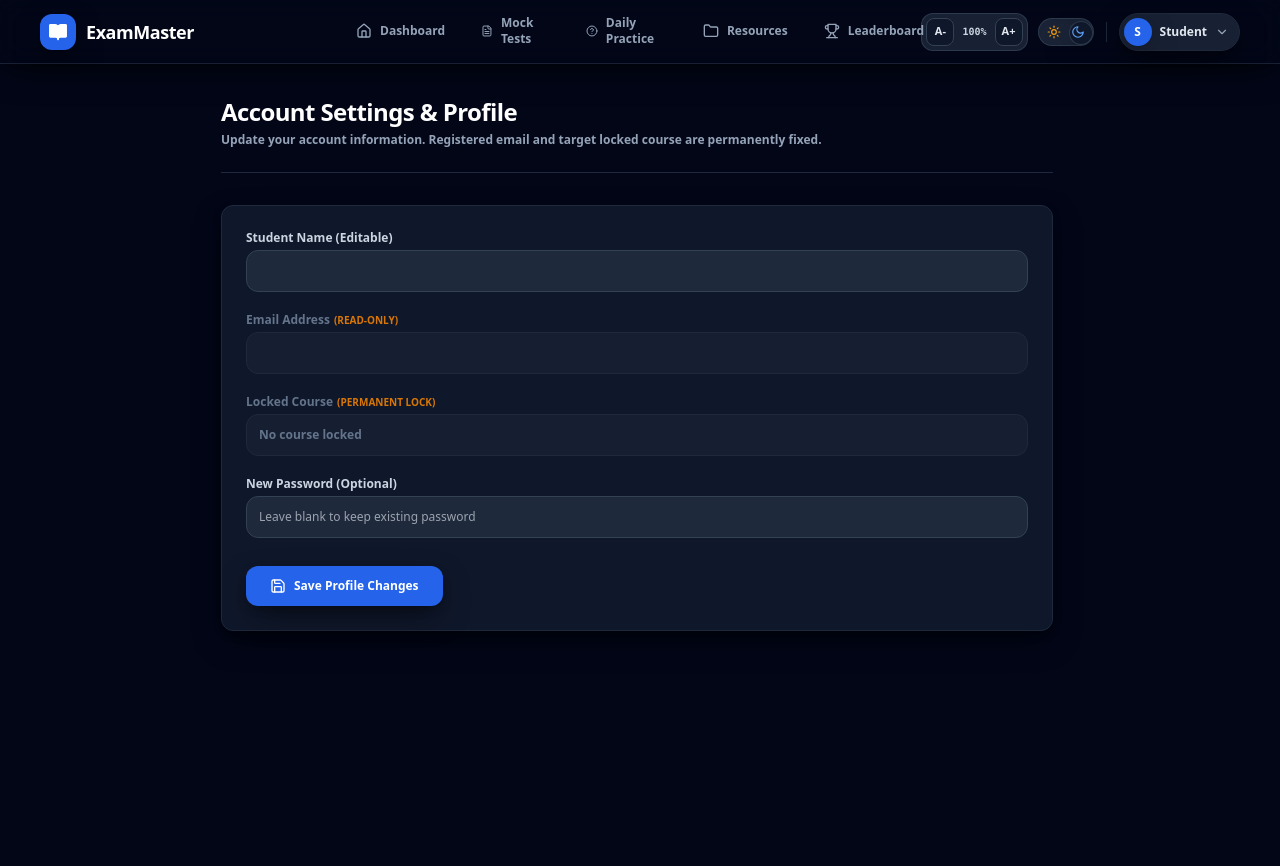
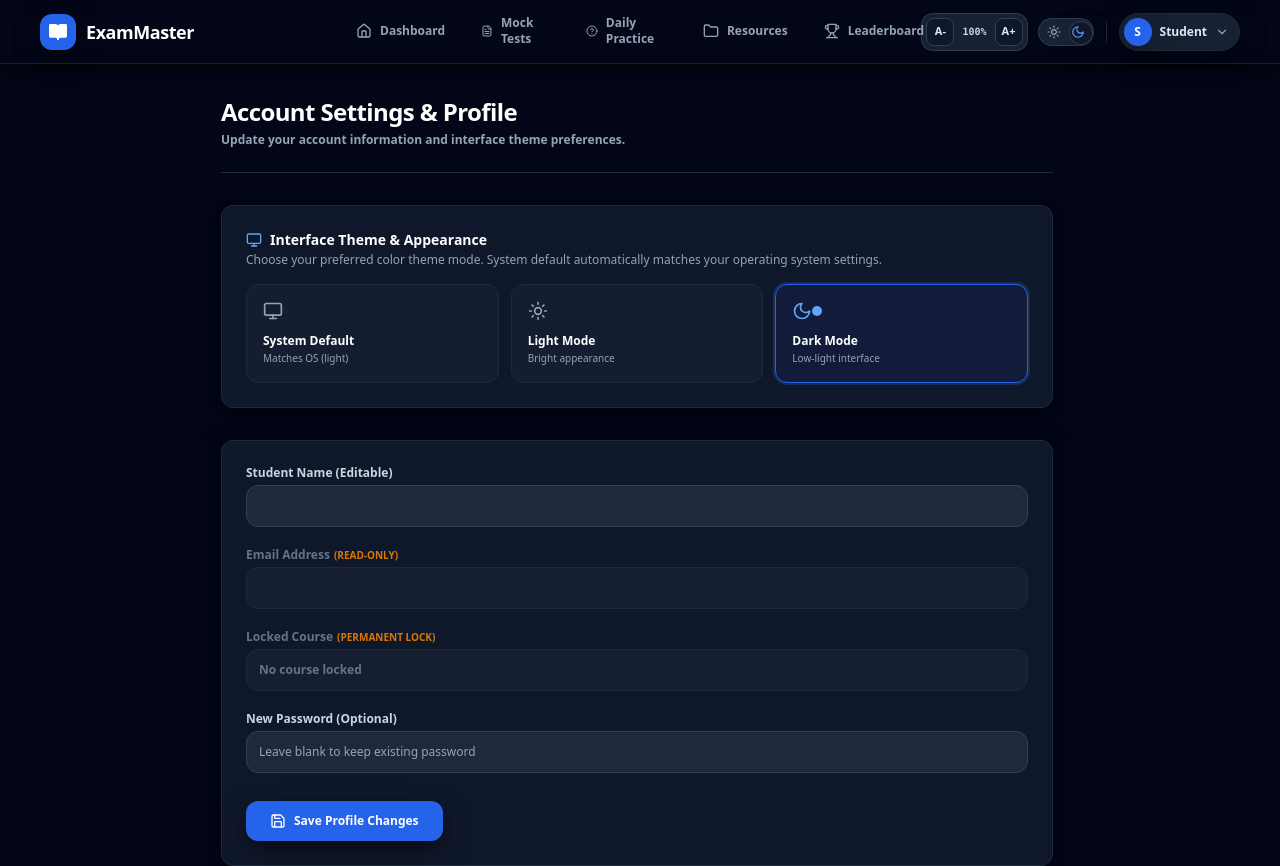
Before and after one commit to VeilSide2004/ExamMaster, a Next.js app: page /profile in a window 1280 px wide. Both pictures are taken after a click on the button "Toggle theme mode". Built offline with nearby package versions, Linux system fonts and the light colour scheme; no server answers.

Commit message:
feat: add 3-option Theme Preference (System Default, Light, Dark) in Profile Settings and sync header slider knob position

```diff
--- a/src/app/profile/page.tsx
+++ b/src/app/profile/page.tsx
@@ -1,8 +1,8 @@
 'use client';
 
 import React, { useEffect, useState } from 'react';
-import { StudentHeader } from '@/components/layout/StudentHeader';
-import { User as UserIcon, Lock, Mail, BookOpen, Save, ShieldCheck } from 'lucide-react';
+import { User as UserIcon, Lock, Mail, BookOpen, Save, ShieldCheck, Monitor, Sun, Moon } from 'lucide-react';
+import { getThemePreference, applyTheme, ThemePreference, getResolvedTheme } from '@/lib/theme';
 
 export default function ProfilePage() {
   const [userData, setUserData] = useState<any>(null);
@@ -12,7 +12,17 @@
   const [saving, setSaving] = useState(false);
   const [message, setMessage] = useState('');
 
+  // Theme Preference State
+  const [themePref, setThemePref] = useState<ThemePreference>('system');
+
   useEffect(() => {
+    setThemePref(getThemePreference());
+
+    const handleThemeChange = () => {
+      setThemePref(getThemePreference());
+    };
+    window.addEventListener('exammaster_theme_change', handleThemeChange);
+
     fetch('/api/auth/me')
       .then((res) => res.json())
       .then((data) => {
@@ -23,7 +33,16 @@
       })
       .catch(console.error)
       .finally(() => setLoading(false));
+
+    return () => window.removeEventListener('exammaster_theme_change', handleThemeChange);
   }, []);
+
+  const handleThemeSelect = (pref: ThemePreference) => {
+    setThemePref(pref);
+    applyTheme(pref);
+    setMessage(`Theme changed to ${pref === 'system' ? 'System Default' : pref === 'dark' ? 'Dark Mode' : 'Light Mode'}`);
+    setTimeout(() => setMessage(''), 3000);
+  };
 
   const handleSaveProfile = async (e: React.FormEvent) => {
     e.preventDefault();
@@ -51,19 +70,109 @@
   return (
     <div className="min-h-screen bg-[#F8FAFC] dark:bg-slate-950 text-slate-900 dark:text-slate-100 flex flex-col font-sans">
       <main className="max-w-4xl w-full mx-auto px-4 sm:px-8 py-8 space-y-8 flex-1 pb-24 lg:pb-0">
+
+        {/* Header */}
         <div className="border-b border-slate-200/80 dark:border-slate-800 pb-6">
           <h1 className="text-2xl font-black text-slate-900 dark:text-white tracking-tight">Account Settings & Profile</h1>
           <p className="text-xs font-semibold text-slate-500 dark:text-slate-400 mt-1">
-            Update your account information. Registered email and target locked course are permanently fixed.
+            Update your account information and interface theme preferences.
           </p>
         </div>
 
         {message && (
-          <div className="p-4 bg-emerald-50 border border-emerald-300 text-emerald-800 text-xs rounded-xl font-bold">
+          <div className="p-4 bg-emerald-50 dark:bg-emerald-950/60 border border-emerald-300 dark:border-emerald-800 text-emerald-800 dark:text-emerald-300 text-xs rounded-xl font-bold">
             {message}
           </div>
         )}
 
+        {/* Theme Settings Selector */}
+        <div className="bg-white dark:bg-slate-900 border border-slate-200/80 dark:border-slate-800 rounded-2xl p-6 shadow-xs space-y-4">
+          <div>
+            <h3 className="text-sm font-extrabold text-slate-900 dark:text-white flex items-center gap-2">
+              <Monitor className="w-4 h-4 text-blue-600 dark:text-blue-400" />
+              Interface Theme & Appearance
+            </h3>
+            <p className="text-xs text-slate-500 dark:text-slate-400 mt-0.5">
+              Choose your preferred color theme mode. System default automatically matches your operating system settings.
+            </p>
+          </div>
+
+          <div className="grid grid-cols-1 sm:grid-cols-3 gap-3">
+            {/* System Default Option */}
+            <button
+              type="button"
+              onClick={() => handleThemeSelect('system')}
+              className={`p-4 rounded-xl border text-left transition-all flex flex-col justify-between space-y-3 ${
+                themePref === 'system'
+                  ? 'border-blue-600 bg-blue-50/60 dark:bg-blue-950/40 ring-2 ring-blue-500/20'
+                  : 'border-slate-200 dark:border-slate-800 hover:border-slate-300 dark:hover:border-slate-700 bg-slate-50 dark:bg-slate-800/40'
+              }`}
+            >
+              <div className="flex items-center justify-between">
+                <Monitor className={`w-5 h-5 ${themePref === 'system' ? 'text-blue-600 dark:text-blue-400' : 'text-slate-400'}`} />
+                {themePref === 'system' && (
+                  <span className="w-2.5 h-2.5 rounded-full bg-blue-600 dark:bg-blue-400 animate-pulse" />
+                )}
+              </div>
+              <div>
+                <p className="text-xs font-black text-slate-900 dark:text-white">System Default</p>
+                <p className="text-[10px] text-slate-500 dark:text-slate-400 font-medium mt-0.5">
+                  Matches OS ({getResolvedTheme('system')})
+                </p>
+              </div>
+            </button>
+
+            {/* Light Mode Option */}
+            <button
+              type="button"
+              onClick={() => handleThemeSelect('light')}
+              className={`p-4 rounded-xl border text-left transition-all flex flex-col justify-between space-y-3 ${
+                themePref === 'light'
+                  ? 'border-blue-600 bg-blue-50/60 dark:bg-blue-950/40 ring-2 ring-blue-500/20'
+                  : 'border-slate-200 dark:border-slate-800 hover:border-slate-300 dark:hover:border-slate-700 bg-slate-50 dark:bg-slate-800/40'
+              }`}
+            >
+              <div className="flex items-center justify-between">
+                <Sun className={`w-5 h-5 ${themePref === 'light' ? 'text-amber-500' : 'text-slate-400'}`} />
+                {themePref === 'light' && (
+                  <span className="w-2.5 h-2.5 rounded-full bg-blue-600 dark:bg-blue-400" />
+                )}
+              </div>
+              <div>
+                <p className="text-xs font-black text-slate-900 dark:text-white">Light Mode</p>
+                <p className="text-[10px] text-slate-500 dark:text-slate-400 font-medium mt-0.5">
+                  Bright appearance
+                </p>
+              </div>
+            </button>
+
+            {/* Dark Mode Option */}
+            <button
+              type="button"
+              onClick={() => handleThemeSelect('dark')}
+              className={`p-4 rounded-xl border text-left transition-all flex flex-col justify-between space-y-3 ${
+                themePref === 'dark'
+                  ? 'border-blue-600 bg-blue-50/60 dark:bg-blue-950/40 ring-2 ring-blue-500/20'
+                  : 'border-slate-200 dark:border-slate-800 hover:border-slate-300 dark:hover:border-slate-700 bg-slate-50 dark:bg-slate-800/40'
+              }`}
+            >
+              <div className="flex items-center justify-between">
+                <Moon className={`w-5 h-5 ${themePref === 'dark' ? 'text-blue-400' : 'text-slate-400'}`} />
+                {themePref === 'dark' && (
+                  <span className="w-2.5 h-2.5 rounded-full bg-blue-600 dark:bg-blue-400" />
+                )}
+              </div>
+              <div>
+                <p className="text-xs font-black text-slate-900 dark:text-white">Dark Mode</p>
+                <p className="text-[10px] text-slate-500 dark:text-slate-400 font-medium mt-0.5">
+                  Low-light interface
+                </p>
+              </div>
+            </button>
+          </div>
+        </div>
+
+        {/* Profile Info Form */}
         <div className="bg-white dark:bg-slate-900 border border-slate-200/80 dark:border-slate-800 rounded-2xl p-6 shadow-xs">
           <form onSubmit={handleSaveProfile} className="space-y-5">
             <div>
--- a/src/components/common/ThemeToggle.tsx
+++ b/src/components/common/ThemeToggle.tsx
@@ -2,31 +2,58 @@
 
 import React, { useEffect, useState } from 'react';
 import { Moon, Sun } from 'lucide-react';
+import { getThemePreference, getResolvedTheme, applyTheme, ThemePreference } from '@/lib/theme';
 
 export const ThemeToggle: React.FC = () => {
-  const [theme, setTheme] = useState<'light' | 'dark'>('light');
+  const [pref, setPref] = useState<ThemePreference>('system');
+  const [resolved, setResolved] = useState<'light' | 'dark'>('light');
+
+  const updateThemeState = () => {
+    const currentPref = getThemePreference();
+    const currentResolved = applyTheme(currentPref);
+    setPref(currentPref);
+    setResolved(currentResolved);
+  };
 
   useEffect(() => {
-    const storedTheme = localStorage.getItem('exammaster_theme') as 'light' | 'dark' | null;
-    if (storedTheme === 'dark') {
-      setTheme('dark');
-      document.documentElement.classList.add('dark');
+    updateThemeState();
+
+    const handleThemeChange = () => {
+      setPref(getThemePreference());
+      setResolved(getResolvedTheme());
+    };
+
+    window.addEventListener('exammaster_theme_change', handleThemeChange);
+
+    // Listen for OS system theme changes
+    const mediaQuery = window.matchMedia('(prefers-color-scheme: dark)');
+    const handleSystemChange = () => {
+      if (getThemePreference() === 'system') {
+        updateThemeState();
+      }
+    };
+
+    if (mediaQuery.addEventListener) {
+      mediaQuery.addEventListener('change', handleSystemChange);
     } else {
-      setTheme('light');
-      document.documentElement.classList.remove('dark');
+      mediaQuery.addListener(handleSystemChange);
     }
+
+    return () => {
+      window.removeEventListener('exammaster_theme_change', handleThemeChange);
+      if (mediaQuery.removeEventListener) {
+        mediaQuery.removeEventListener('change', handleSystemChange);
+      } else {
+        mediaQuery.removeListener(handleSystemChange);
+      }
+    };
   }, []);
 
   const toggleTheme = () => {
-    if (theme === 'light') {
-      setTheme('dark');
-      document.documentElement.classList.add('dark');
-      localStorage.setItem('exammaster_theme', 'dark');
-    } else {
-      setTheme('light');
-      document.documentElement.classList.remove('dark');
-      localStorage.setItem('exammaster_theme', 'light');
-    }
+    const nextPref: ThemePreference = resolved === 'light' ? 'dark' : 'light';
+    const nextResolved = applyTheme(nextPref);
+    setPref(nextPref);
+    setResolved(nextResolved);
   };
 
   return (
@@ -34,23 +61,27 @@
       onClick={toggleTheme}
       type="button"
       className="relative w-14 h-7 bg-slate-200/90 dark:bg-slate-800/90 rounded-full p-0.5 transition-all duration-300 flex items-center justify-between border border-slate-300/80 dark:border-slate-700/80 shadow-inner focus:outline-none select-none group shrink-0"
-      title={`Switch to ${theme === 'light' ? 'Dark' : 'Light'} Mode`}
-      aria-label="Toggle theme"
+      title={`Current Theme: ${pref === 'system' ? `System (${resolved})` : pref}. Click to switch to ${resolved === 'light' ? 'Dark' : 'Light'} mode.`}
+      aria-label="Toggle theme mode"
     >
-      {/* Sun Icon (Left Side) */}
-      <span className="w-6 h-6 flex items-center justify-center text-amber-500 z-10 pl-0.5">
+      {/* Sun Icon (Left Side - Light) */}
+      <span className={`w-6 h-6 flex items-center justify-center transition-colors duration-300 z-10 pl-0.5 ${
+        resolved === 'light' ? 'text-amber-500 font-bold' : 'text-slate-400'
+      }`}>
         <Sun className="w-3.5 h-3.5 transition-transform duration-300 group-hover:rotate-45" />
       </span>
 
-      {/* Moon Icon (Right Side) */}
-      <span className="w-6 h-6 flex items-center justify-center text-slate-400 dark:text-blue-400 z-10 pr-0.5">
+      {/* Moon Icon (Right Side - Dark) */}
+      <span className={`w-6 h-6 flex items-center justify-center transition-colors duration-300 z-10 pr-0.5 ${
+        resolved === 'dark' ? 'text-blue-400 font-bold' : 'text-slate-400'
+      }`}>
         <Moon className="w-3.5 h-3.5 transition-transform duration-300 group-hover:-rotate-12" />
       </span>
 
-      {/* Sliding Knob Bar */}
+      {/* Sliding Knob Bar - positioned correctly based on resolved theme */}
       <div
         className={`absolute top-0.5 left-0.5 w-6 h-6 rounded-full bg-white dark:bg-slate-900 shadow-md transform transition-transform duration-300 ease-out border border-slate-200/80 dark:border-slate-700/80 ${
-          theme === 'dark' ? 'translate-x-[28px]' : 'translate-x-0'
+          resolved === 'dark' ? 'translate-x-[28px]' : 'translate-x-0'
         }`}
       />
     </button>
--- /dev/null
+++ b/src/lib/theme.ts
@@ -0,0 +1,44 @@
+export type ThemePreference = 'system' | 'light' | 'dark';
+
+export function getThemePreference(): ThemePreference {
+  if (typeof window === 'undefined') return 'system';
+  try {
+    const pref = localStorage.getItem('exammaster_theme_preference');
+    if (pref === 'system' || pref === 'light' || pref === 'dark') {
+      return pref as ThemePreference;
+    }
+    const legacy = localStorage.getItem('exammaster_theme');
+    if (legacy === 'dark' || legacy === 'light') {
+      return legacy as ThemePreference;
+    }
+  } catch (e) {}
+  return 'system';
+}
+
+export function getResolvedTheme(pref?: ThemePreference): 'light' | 'dark' {
+  const currentPref = pref || getThemePreference();
+  if (currentPref === 'dark') return 'dark';
+  if (currentPref === 'light') return 'light';
+  if (typeof window !== 'undefined' && window.matchMedia && window.matchMedia('(prefers-color-scheme: dark)').matches) {
+    return 'dark';
+  }
+  return 'light';
+}
+
+export function applyTheme(pref: ThemePreference): 'light' | 'dark' {
+  if (typeof window === 'undefined') return 'light';
+  const resolved = getResolvedTheme(pref);
+  try {
+    localStorage.setItem('exammaster_theme_preference', pref);
+    localStorage.setItem('exammaster_theme', resolved);
+
+    if (resolved === 'dark') {
+      document.documentElement.classList.add('dark');
+    } else {
+      document.documentElement.classList.remove('dark');
+    }
+
+    window.dispatchEvent(new CustomEvent('exammaster_theme_change', { detail: { pref, resolved } }));
+  } catch (e) {}
+  return resolved;
+}
```
